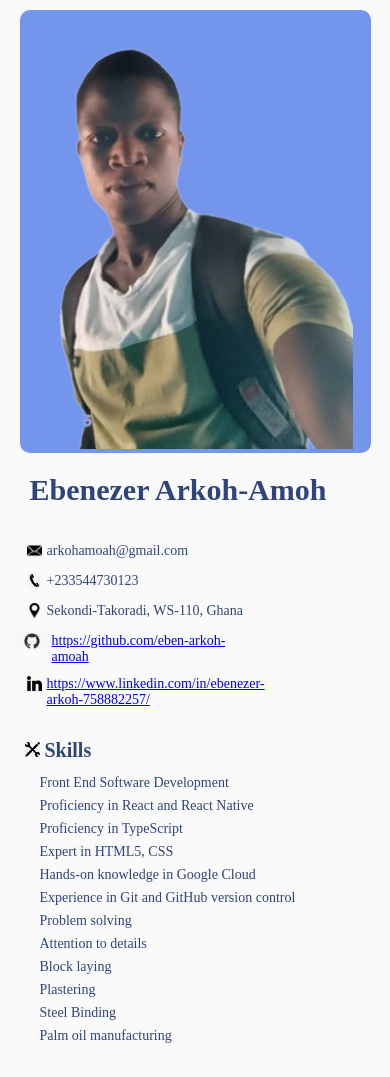
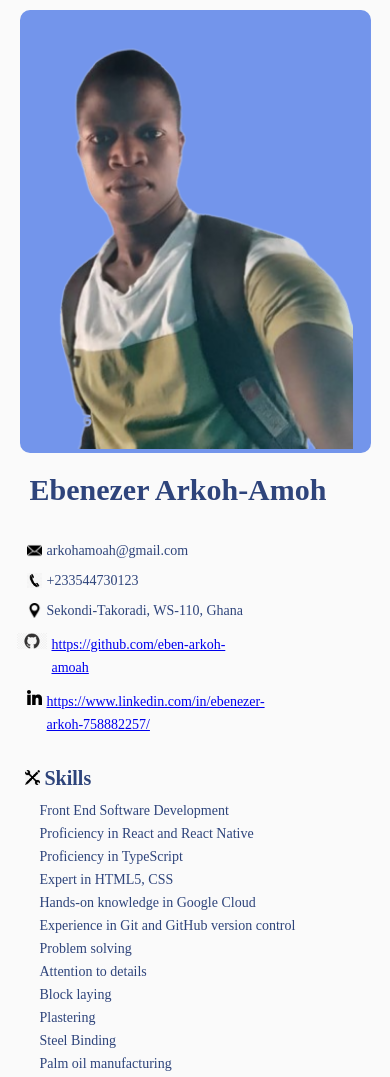
Before and after one commit to eben-arkoh-amoah/readme, a plain HTML site: page index.html in a window 390 px wide. Shown: the top 1077 px of the page. Drawn offline with Linux system fonts and the light colour scheme.

Commit message:
rectified line height issues

```diff
--- a/style.css
+++ b/style.css
@@ -25,7 +25,7 @@ body {
     border: 1px solid #879dd4;
     background-color: #fafafa;
     margin: 5px;
-    min-height: 270vh;
+    padding-bottom: 210px;
 }
 
 .me-container {
@@ -50,6 +50,10 @@ body {
 
 li {
     margin-top: 10px;
+}
+
+a{
+    line-height: 23px;
 }
 
 .location>li>a {
@@ -209,7 +213,7 @@ h2 {
 
    .about{
     box-shadow: none;
-    min-height: 240vh;
+    padding-bottom: 0px;
    }
 
     .about,
```
